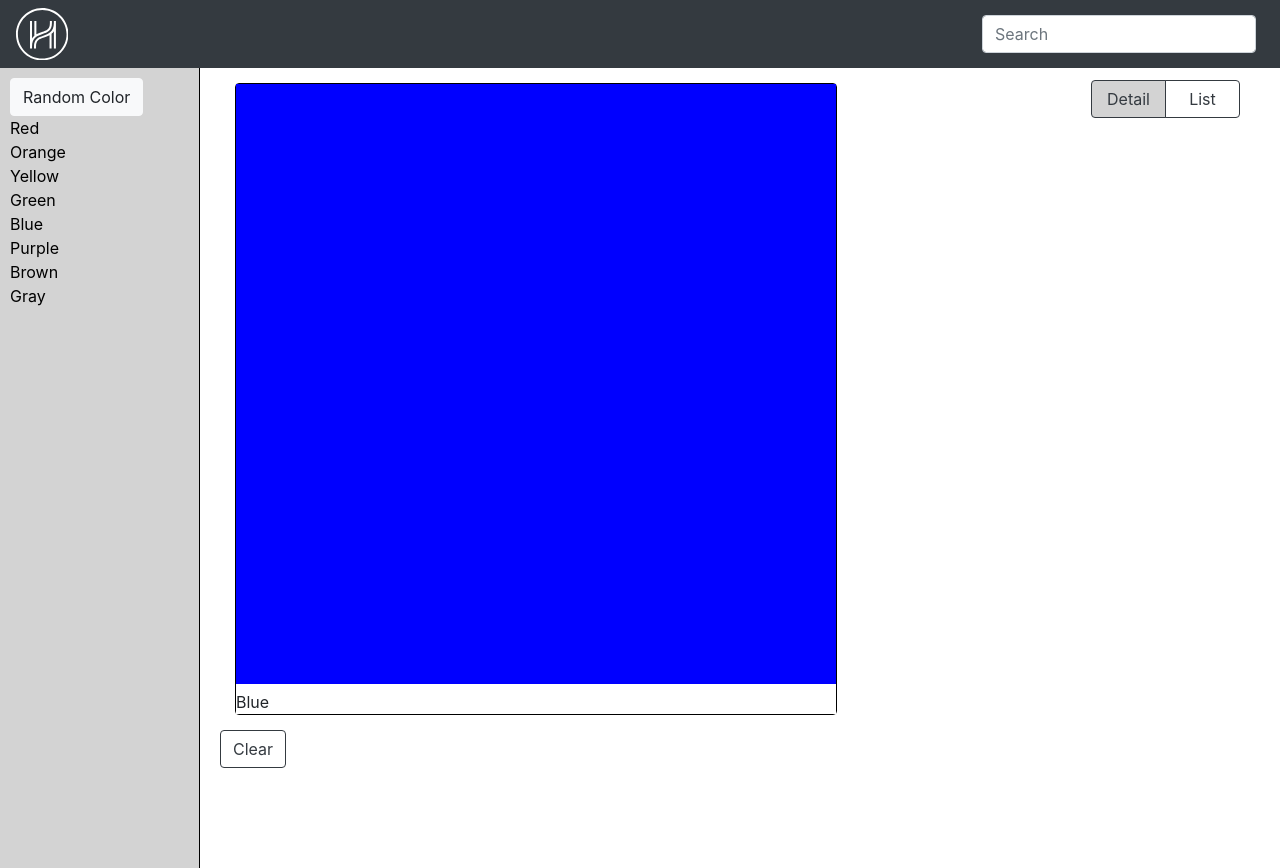
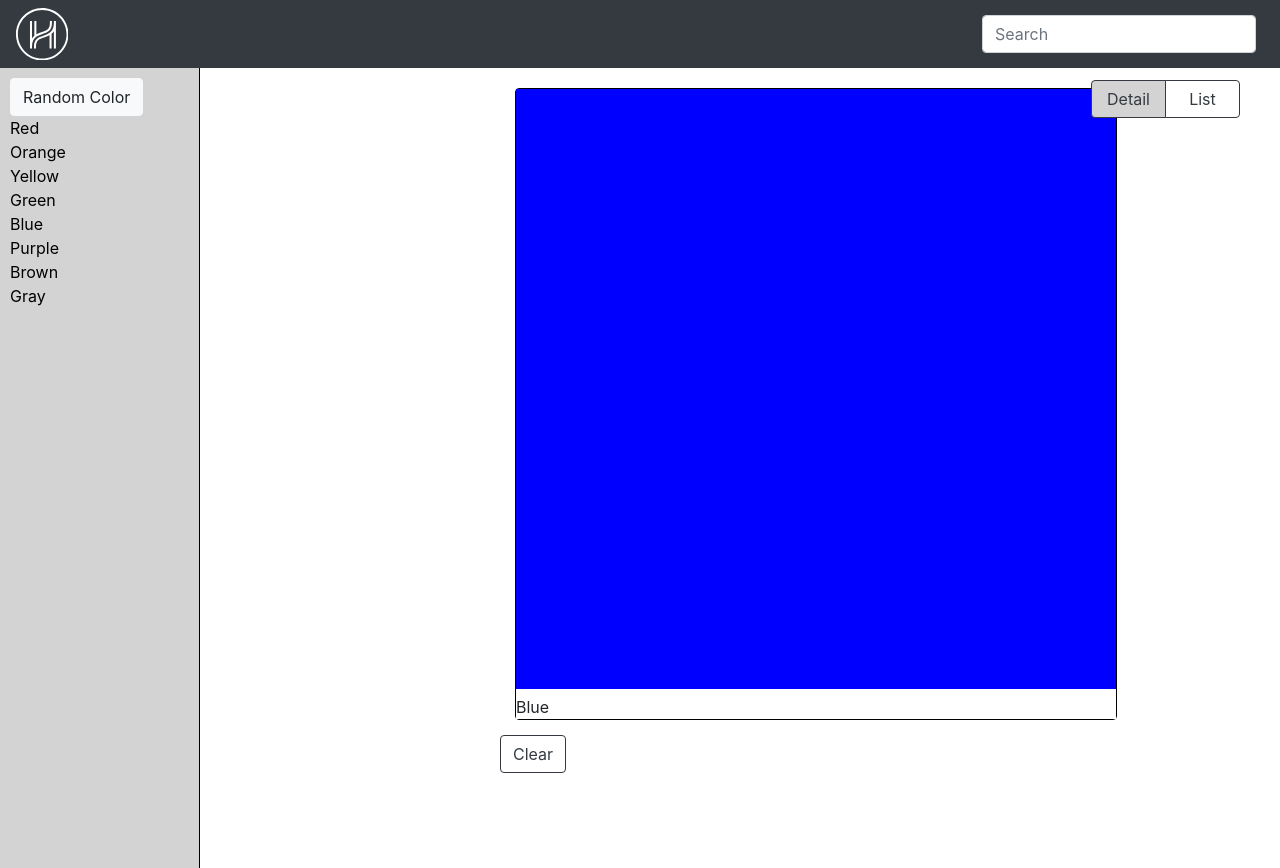
Before and after one commit to curtisyungen/hh-interview, a React (Create React App) app: page /detail in a window 1280 px wide. Built offline with nearby package versions, Linux system fonts and the light colour scheme.

Commit message:
Add files via upload

```diff
--- a/src/pages/DetailView.css
+++ b/src/pages/DetailView.css
@@ -1,3 +1,4 @@
 .detailView {
+    margin: 5px auto;
     max-width: 500px;
 }
```
